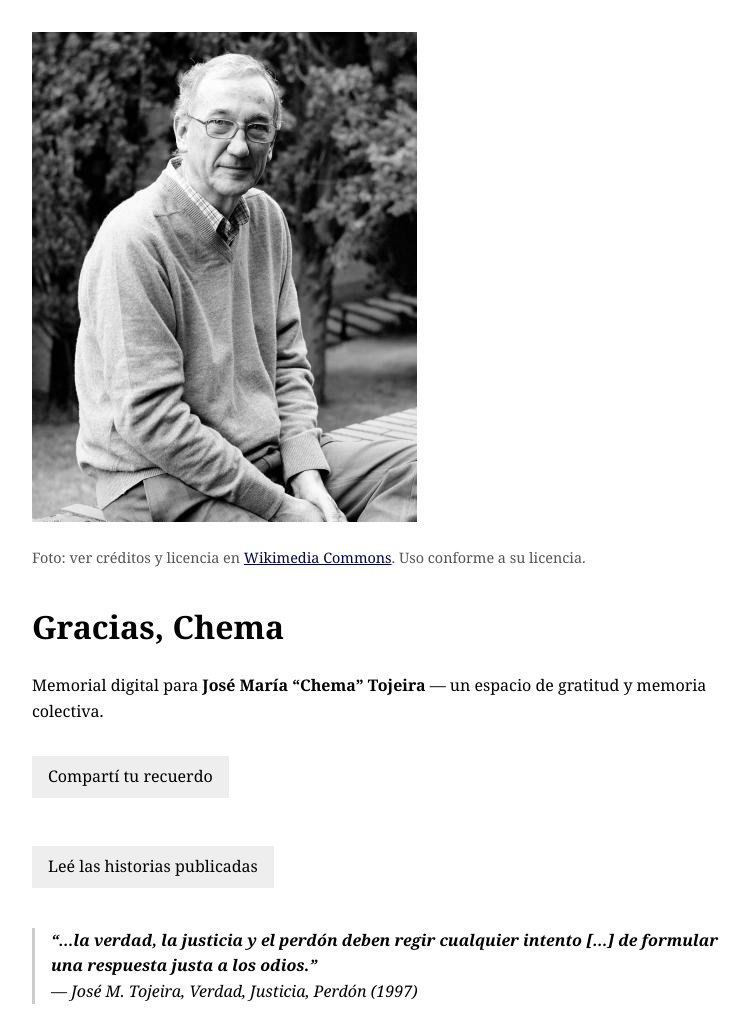
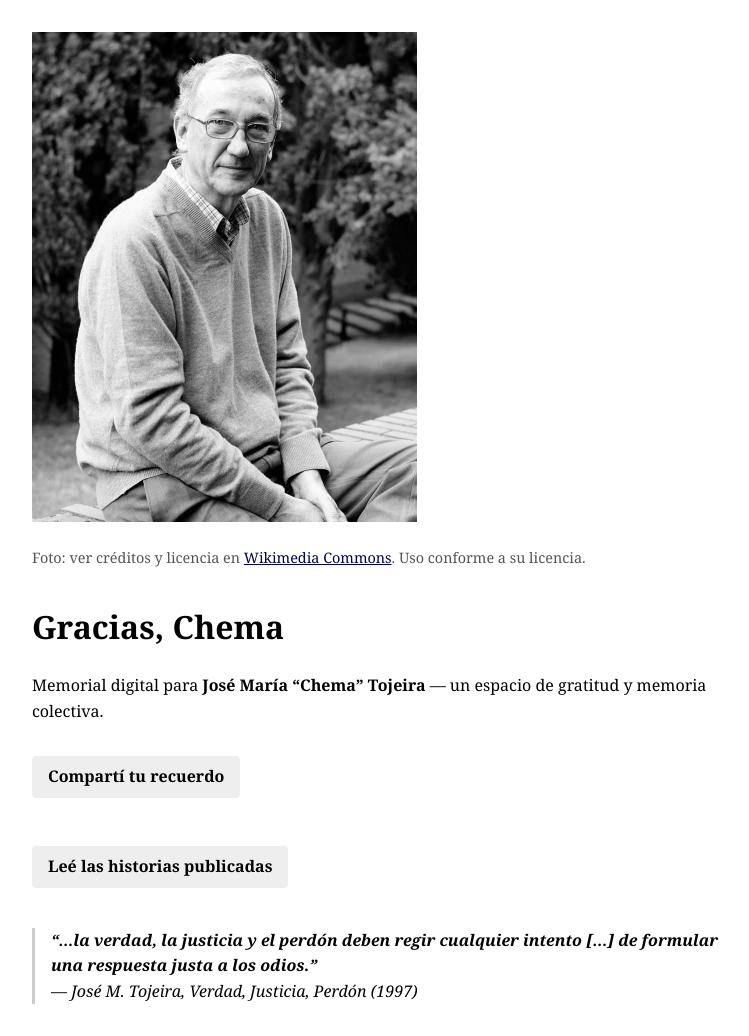
Before and after one commit to albertovth/graciaschema-site, a Jekyll site: the page built from index.md, in a window 1280 px wide. Shown: the whole page, without its empty margins (258-1007 px from the left). Built offline with Jekyll 4.4.1, drawn with Linux system fonts in a browser that asks for light colours.

Commit message:
Update default.html

```diff
--- a/_layouts/default.html
+++ b/_layouts/default.html
@@ -51,7 +51,8 @@
       color: #555;
     }
 
-    .cta {
+    .cta,
+    .button {
       display: inline-block;
       margin: 1rem 1rem 1rem 0;
       padding: 0.5rem 1rem;
@@ -59,18 +60,7 @@
       border: none;
       text-decoration: none;
       color: #000;
-    }
-
-    .button {
-      display: inline-block;
-      margin: 1rem 0;
-      padding: 0.5rem 1rem;
-      background: #eee;
-      border: none;
-      text-decoration: none;
-      color: #000;
       font-weight: bold;
-      font-family: inherit;
       font-size: 1rem;
       border-radius: 4px;
     }
@@ -84,6 +74,17 @@
       font-size: 0.85em;
       color: #555;
       margin-bottom: 0.5em;
+    }
+
+    .cards {
+      display: flex;
+      flex-direction: column;
+      gap: 2rem;
+    }
+
+    .card {
+      border-top: 1px solid #ddd;
+      padding-top: 1rem;
     }
 
     footer {
```
